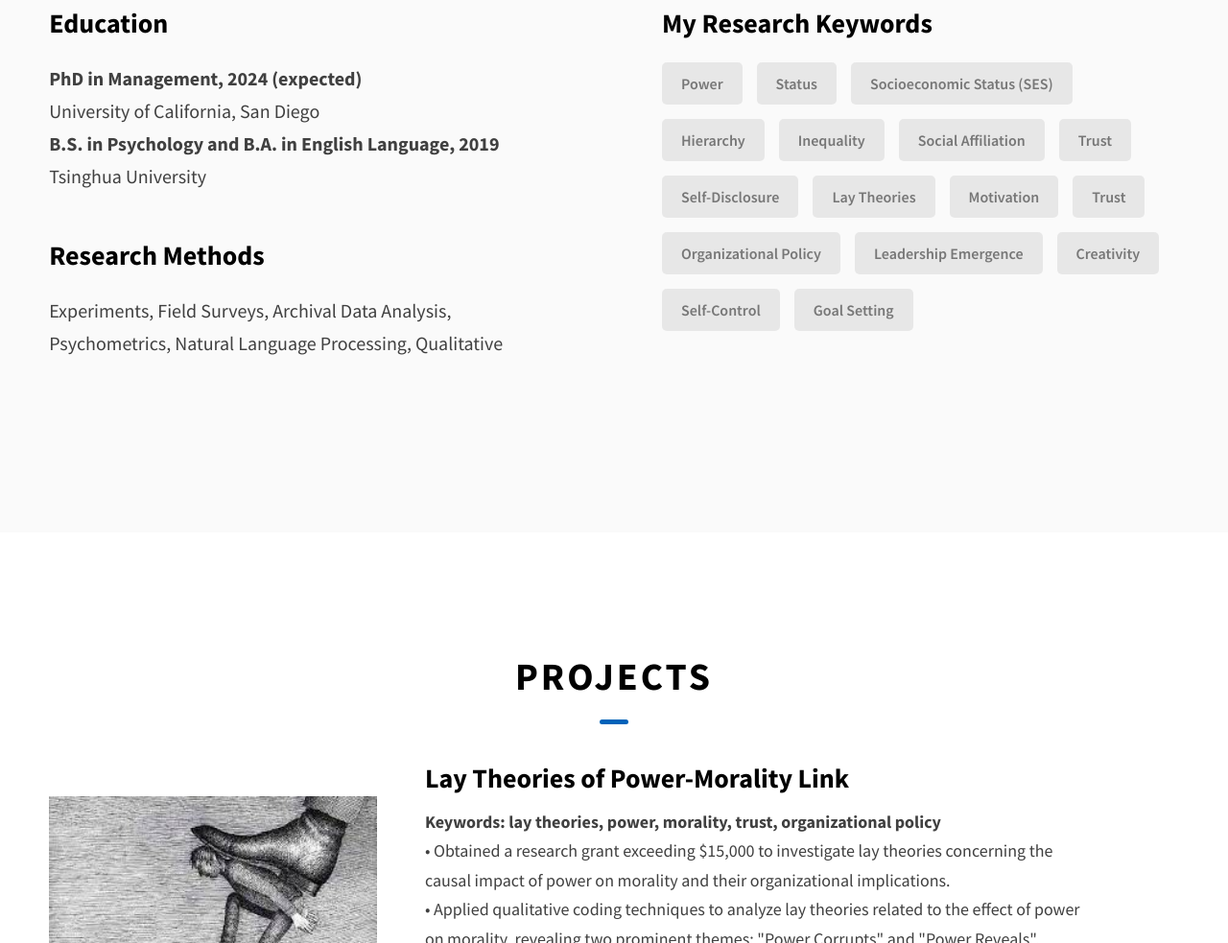
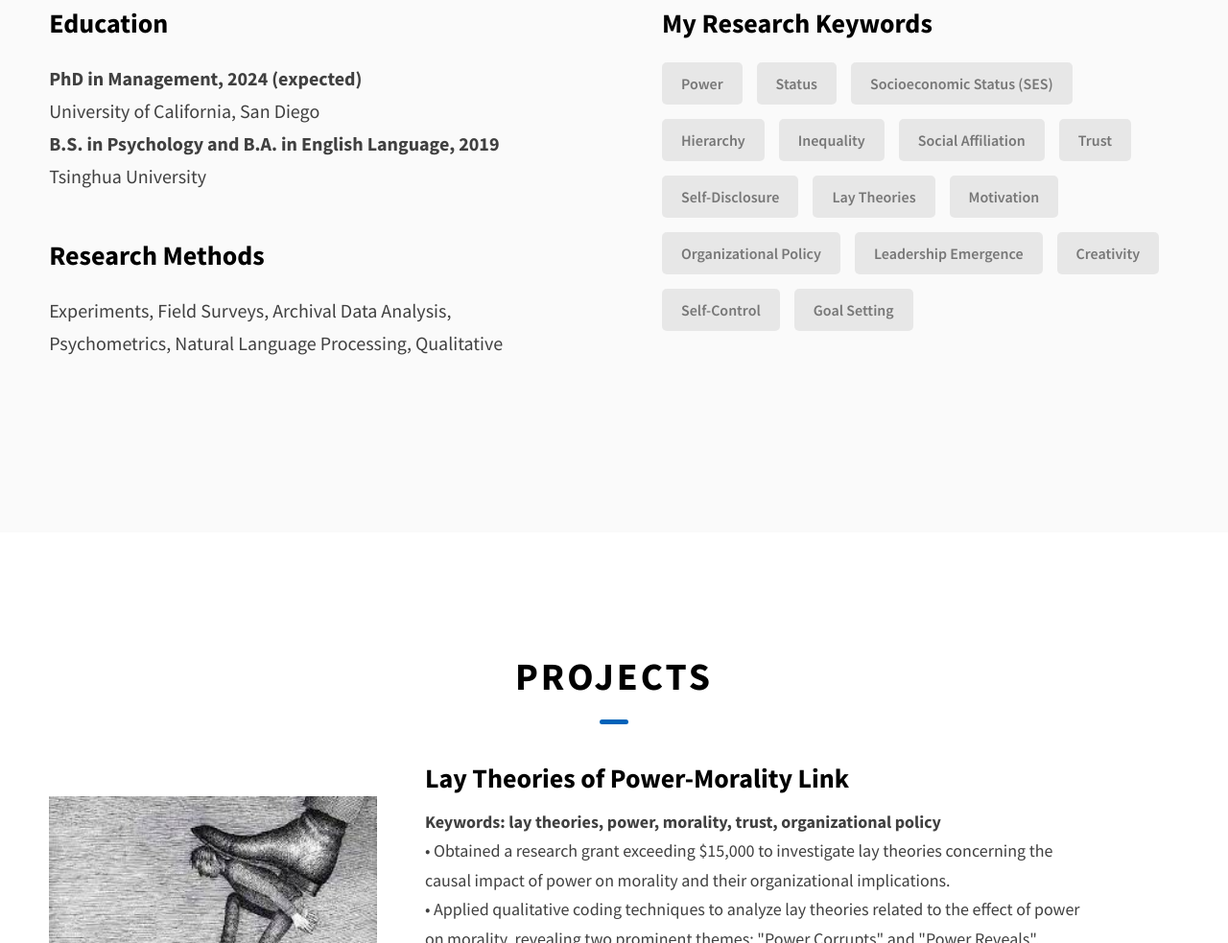
Before and after one commit to shuangwu-ob/shuangwu-ob.github.io, a website: page index.html in a window 1280 px wide. Shown: the part 1318-2301 px from the top of the page at 96% size. Drawn offline with Linux system fonts and the light colour scheme.

Commit message:
v1 small change

```diff
--- a/index.html
+++ b/index.html
@@ -180,7 +180,6 @@
               <div class="skills__skill">Self-Disclosure</div>
               <div class="skills__skill">Lay Theories</div>
               <div class="skills__skill">Motivation</div>
-              <div class="skills__skill">Trust</div>
               <div class="skills__skill">Organizational Policy</div>
               <div class="skills__skill">Leadership Emergence</div>
               <div class="skills__skill">Creativity</div>
```
